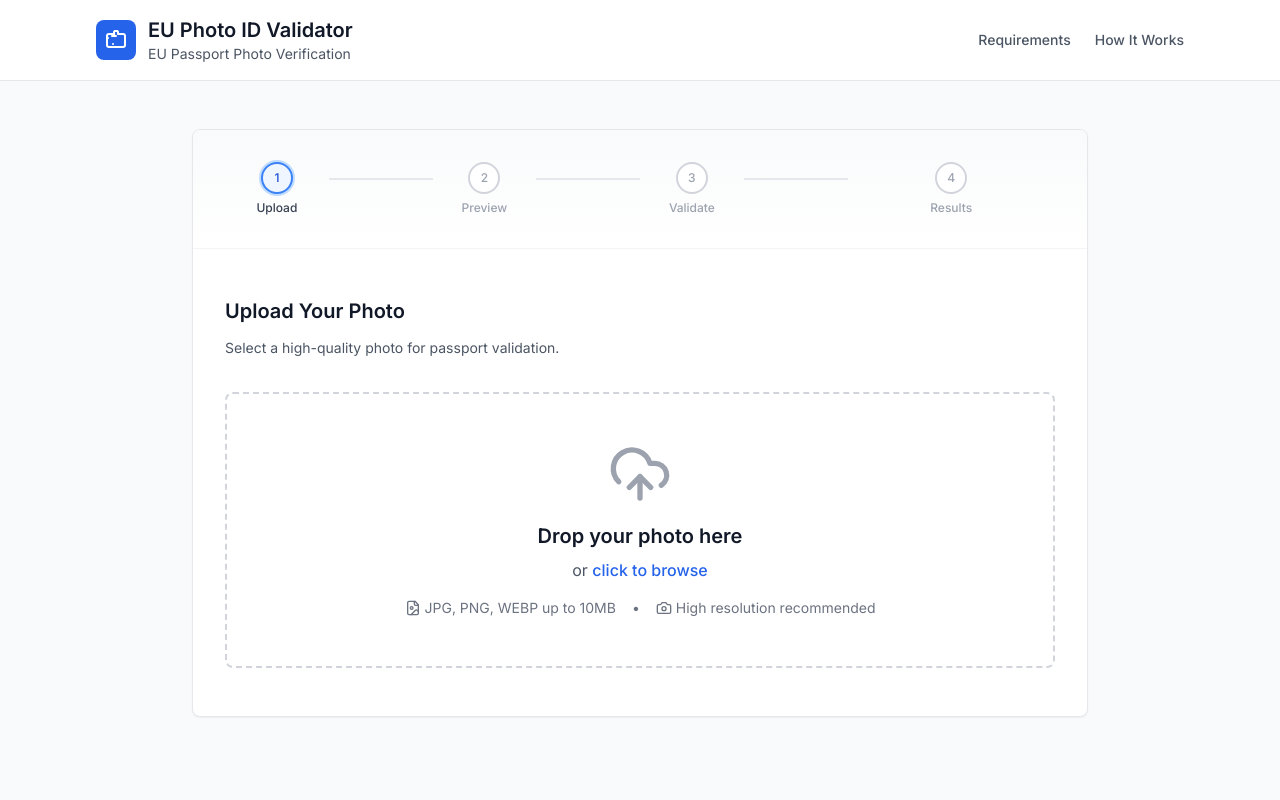
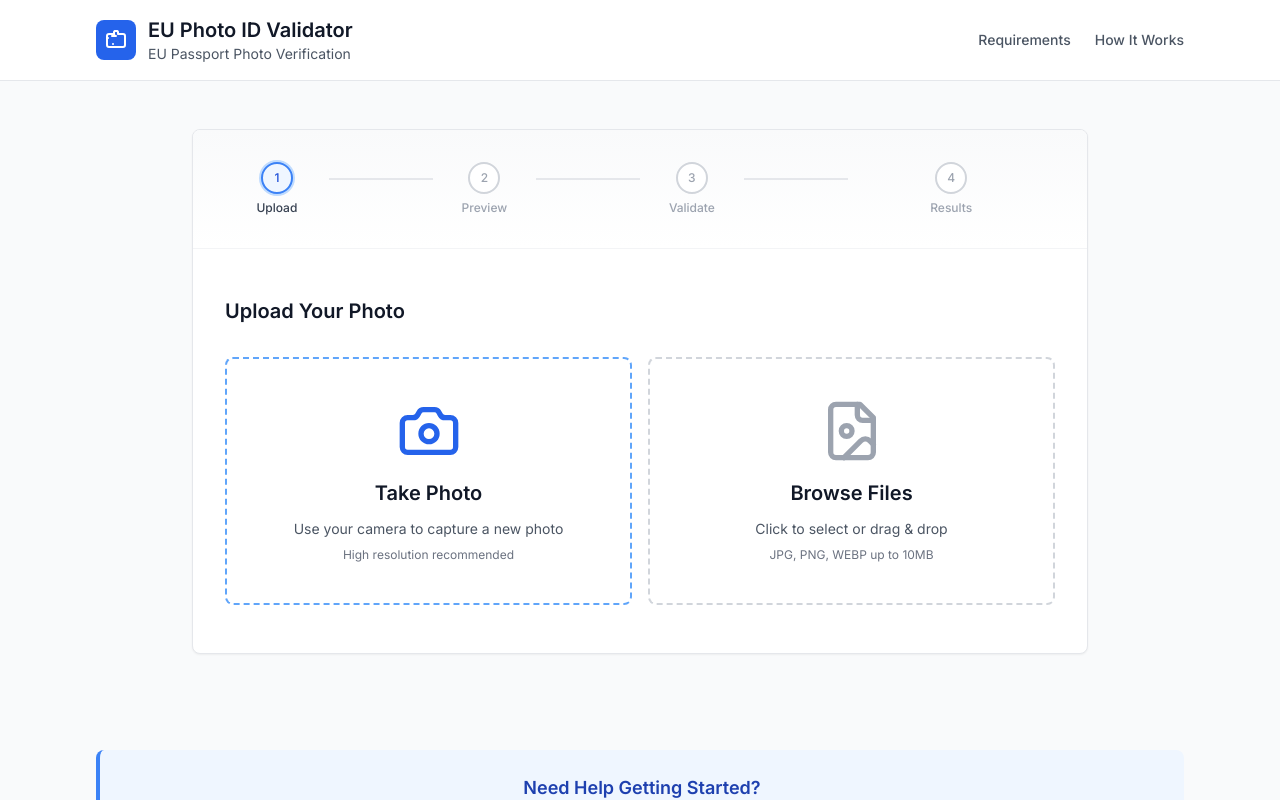
Before and after one commit to moistjuggernaut/Notary, a React (Vite) app: page /validate in a window 1280 px wide. Shown: the top 800 px of the page. Built offline with nearby package versions, Linux system fonts and the light colour scheme.

Commit message:
Add option to take a picture

```diff
--- a/src/components/photo-uploader/UploadArea.tsx
+++ b/src/components/photo-uploader/UploadArea.tsx
@@ -1,46 +1,85 @@
-import { CloudUpload, FileImage, Camera } from "lucide-react";
+import { FileImage, Camera } from "lucide-react";
+import { useState } from "react";
 
 interface UploadAreaProps {
   onDragOver: (e: React.DragEvent) => void;
   onDragLeave: (e: React.DragEvent) => void;
   onDrop: (e: React.DragEvent) => void;
-  onClick: () => void;
+  onBrowseClick: () => void;
+  onCameraClick: () => void;
 }
 
 export default function UploadArea({
   onDragOver,
   onDragLeave,
   onDrop,
-  onClick
+  onBrowseClick,
+  onCameraClick
 }: UploadAreaProps) {
+  const [isDragging, setIsDragging] = useState(false);
+
+  const handleDragOver = (e: React.DragEvent) => {
+    setIsDragging(true);
+    onDragOver(e);
+  };
+
+  const handleDragLeave = (e: React.DragEvent) => {
+    setIsDragging(false);
+    onDragLeave(e);
+  };
+
+  const handleDrop = (e: React.DragEvent) => {
+    setIsDragging(false);
+    onDrop(e);
+  };
+
   return (
+    <div className="grid grid-cols-1 md:grid-cols-2 gap-4">
+      {/* Take Photo Box */}
       <div
-      className="border-2 border-dashed border-gray-300 rounded-lg p-8 sm:p-12 text-center cursor-pointer transition-all duration-200 hover:border-blue-500 hover:bg-blue-50 focus:outline-none focus:ring-2 focus:ring-blue-500 focus:ring-offset-2"
-      onDragOver={onDragOver}
-      onDragLeave={onDragLeave}
-      onDrop={onDrop}
-      onClick={onClick}
+        className="border-2 border-dashed border-blue-400 rounded-lg p-8 sm:p-10 text-center transition-all duration-200 hover:border-blue-600 hover:bg-blue-50 cursor-pointer"
+        onClick={onCameraClick}
         role="button"
         tabIndex={0}
-      aria-label="Upload photo"
+        aria-label="Take photo with camera"
       >
-      <CloudUpload className="w-12 h-12 sm:w-16 sm:h-16 text-gray-400 mx-auto mb-4" />
-      <h3 className="text-lg sm:text-xl font-semibold text-gray-900 mb-2">
-        Drop your photo here
+        <Camera className="w-14 h-14 sm:w-16 sm:h-16 text-blue-600 mx-auto mb-4" />
+        <h3 className="text-xl font-semibold text-gray-900 mb-3">
+          Take Photo
         </h3>
-      <p className="text-gray-600 mb-4">
-        or <span className="text-blue-600 font-medium">click to browse</span>
+        <p className="text-sm text-gray-600 mb-2">
+          Use your camera to capture a new photo
         </p>
-      <div className="flex flex-col sm:flex-row items-center justify-center gap-4 text-sm text-gray-500">
-        <div className="flex items-center">
-          <FileImage className="w-4 h-4 mr-1" />
+        <p className="text-xs text-gray-500">
+          High resolution recommended
+        </p>
+      </div>
+
+      {/* Browse Files Box */}
+      <div
+        className={`border-2 border-dashed rounded-lg p-8 sm:p-10 text-center transition-all duration-200 cursor-pointer ${
+          isDragging
+            ? "border-blue-600 bg-blue-100"
+            : "border-gray-300 hover:border-blue-500 hover:bg-blue-50"
+        }`}
+        onDragOver={handleDragOver}
+        onDragLeave={handleDragLeave}
+        onDrop={handleDrop}
+        onClick={onBrowseClick}
+        role="button"
+        tabIndex={0}
+        aria-label="Browse files or drag and drop"
+      >
+        <FileImage className="w-14 h-14 sm:w-16 sm:h-16 text-gray-400 mx-auto mb-4" />
+        <h3 className="text-xl font-semibold text-gray-900 mb-3">
+          Browse Files
+        </h3>
+        <p className="text-sm text-gray-600 mb-2">
+          {isDragging ? "Drop your photo here" : "Click to select or drag & drop"}
+        </p>
+        <p className="text-xs text-gray-500">
           JPG, PNG, WEBP up to 10MB
-        </div>
-        <div className="hidden sm:block">•</div>
-        <div className="flex items-center">
-          <Camera className="w-4 h-4 mr-1" />
-          High resolution recommended
-        </div>
+        </p>
       </div>
     </div>
   );
--- a/src/components/photo-uploader/steps/UploadStep.tsx
+++ b/src/components/photo-uploader/steps/UploadStep.tsx
@@ -1,4 +1,9 @@
+import { useState, useRef, useEffect } from "react";
 import UploadArea from "../UploadArea";
+import { Button } from "@/components/ui/button";
+import { X, Camera } from "lucide-react";
+import { validateImageFile } from "@/lib/file-utils";
+import { useToast } from "@/hooks/use-toast";
 
 interface UploadStepProps {
   onFileSelect: (file: File) => void;
@@ -17,20 +22,101 @@ export default function UploadStep({
   handleDrop,
   openFileDialog,
 }: UploadStepProps) {
+  const [showCamera, setShowCamera] = useState(false);
+  const [stream, setStream] = useState<MediaStream | null>(null);
+  const videoRef = useRef<HTMLVideoElement>(null);
+  const canvasRef = useRef<HTMLCanvasElement>(null);
+  const { toast } = useToast();
+
+  const startCamera = async () => {
+    try {
+      setShowCamera(true);
+      const mediaStream = await navigator.mediaDevices.getUserMedia({
+        video: {
+          width: { ideal: 1920 },
+          height: { ideal: 1080 }
+        }
+      });
+      setStream(mediaStream);
+      // Wait for next tick to ensure video element is in DOM
+      setTimeout(() => {
+        if (videoRef.current) {
+          videoRef.current.srcObject = mediaStream;
+          videoRef.current.play().catch(console.error);
+        }
+      }, 0);
+    } catch (error) {
+      console.error("Error accessing camera:", error);
+      setShowCamera(false);
+      toast({
+        title: "Camera Error",
+        description: "Unable to access camera. Please check permissions.",
+        variant: "destructive",
+      });
+    }
+  };
+
+  const stopCamera = () => {
+    if (stream) {
+      stream.getTracks().forEach(track => track.stop());
+      setStream(null);
+    }
+    setShowCamera(false);
+  };
+
+  const capturePhoto = () => {
+    if (videoRef.current && canvasRef.current) {
+      const video = videoRef.current;
+      const canvas = canvasRef.current;
+      canvas.width = video.videoWidth;
+      canvas.height = video.videoHeight;
+      const ctx = canvas.getContext("2d");
+      if (ctx) {
+        ctx.drawImage(video, 0, 0);
+        canvas.toBlob((blob) => {
+          if (blob) {
+            const file = new File([blob], `photo-${Date.now()}.jpg`, {
+              type: "image/jpeg",
+            });
+            const validation = validateImageFile(file);
+            if (validation.isValid) {
+              onFileSelect(file);
+              stopCamera();
+            } else {
+              toast({
+                title: "Invalid Image",
+                description: validation.error || "Please try again.",
+                variant: "destructive",
+              });
+            }
+          }
+        }, "image/jpeg", 0.95);
+      }
+    }
+  };
+
+  useEffect(() => {
+    return () => {
+      if (stream) {
+        stream.getTracks().forEach(track => track.stop());
+      }
+    };
+  }, [stream]);
+
   return (
     <div className="px-4 sm:px-6 lg:px-8 py-12">
       <div className="mb-8">
         <h3 className="text-xl font-semibold text-gray-900 mb-3">Upload Your Photo</h3>
-        <p className="text-sm text-gray-600 leading-relaxed">
-          Select a high-quality photo for passport validation.
-        </p>
       </div>
 
+      {!showCamera ? (
+        <>
           <UploadArea
             onDragOver={handleDragOver}
             onDragLeave={handleDragLeave}
             onDrop={handleDrop}
-        onClick={openFileDialog}
+            onBrowseClick={openFileDialog}
+            onCameraClick={startCamera}
           />
 
           <input
@@ -46,6 +132,40 @@ export default function UploadStep({
             }}
             aria-label="Select photo file"
           />
+        </>
+      ) : (
+        <div className="relative bg-black rounded-lg overflow-hidden">
+          <Button
+            onClick={stopCamera}
+            variant="ghost"
+            size="icon"
+            className="absolute top-4 right-4 z-10 bg-black/50 hover:bg-black/70 text-white"
+            aria-label="Close camera"
+          >
+            <X className="w-5 h-5" />
+          </Button>
+
+          <video
+            ref={videoRef}
+            autoPlay
+            playsInline
+            muted
+            className="w-full h-auto min-h-[400px] max-h-[60vh] object-contain"
+          />
+
+          <div className="absolute bottom-0 left-0 right-0 p-6 bg-gradient-to-t from-black/70 to-transparent flex justify-center">
+            <Button
+              onClick={capturePhoto}
+              size="lg"
+            >
+              <Camera />
+              Capture Photo
+            </Button>
+          </div>
+
+          <canvas ref={canvasRef} className="hidden" />
+        </div>
+      )}
     </div>
   );
 }
```
Lines whose indentation alone changed are shown as unchanged.
